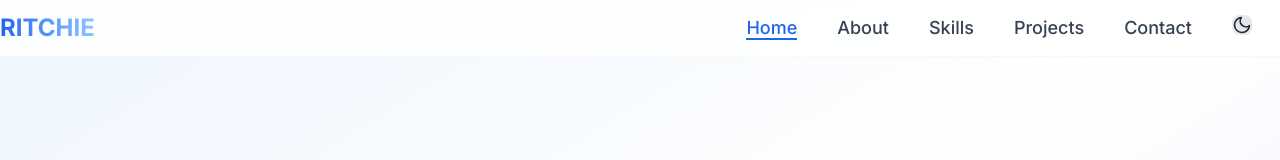
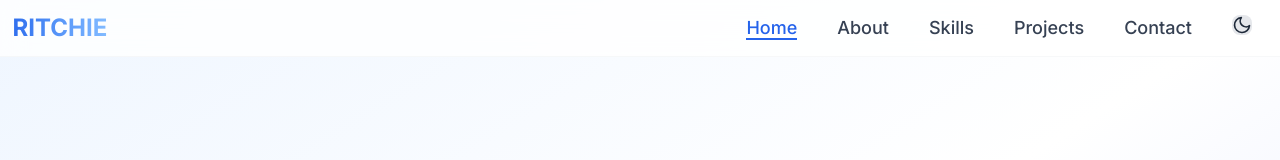
Before and after one commit to Ritchie16/react-portfolio-website, a React (Vite) app: page / in a window 1280 px wide. Shown: the top 160 px of the page. Built offline with nearby package versions, Linux system fonts and the light colour scheme.

Commit message:
Fix Header home link element

```diff
--- a/src/components/Header/Header.jsx
+++ b/src/components/Header/Header.jsx
@@ -106,7 +106,7 @@ const Header = () => {
           <motion.a
             href="#home"
             onClick={(e) => handleSmoothScroll("#home", e)}
-            className="text-2xl font-bold bg-gradient-to-r from-primary-600 to-blue-300 dark:from-primary-500 dark:to-blue-300 bg-clip-text text-transparent cursor-pointer"
+            className="w-20 md:w-30 text-center text-lg md:text-2xl font-bold bg-gradient-to-r from-primary-600 to-blue-300 dark:from-primary-500 dark:to-blue-300 bg-clip-text text-transparent cursor-pointer"
             whileHover={{ scale: 1.05 }}
             whileTap={{ scale: 0.95 }}
           >
```
